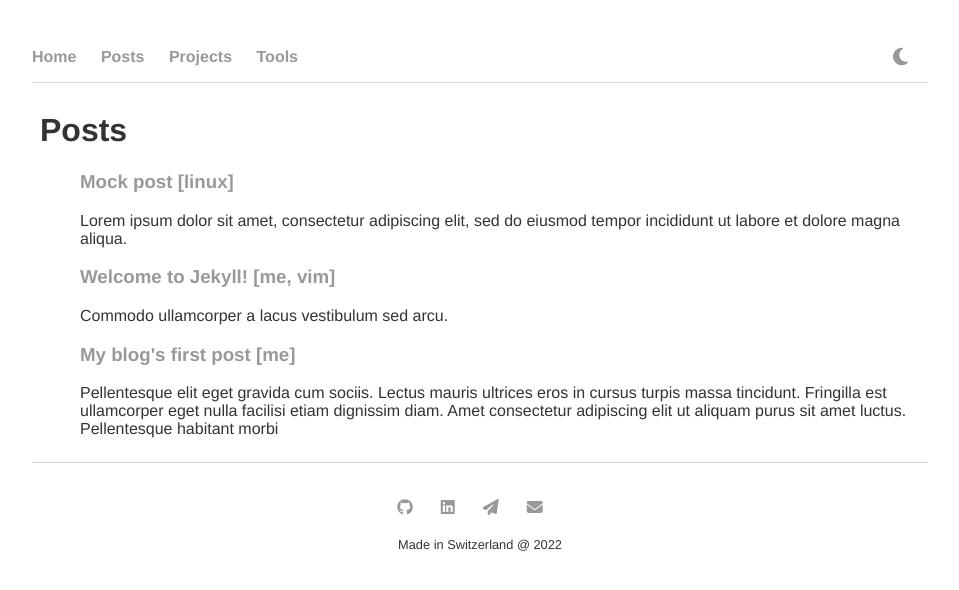
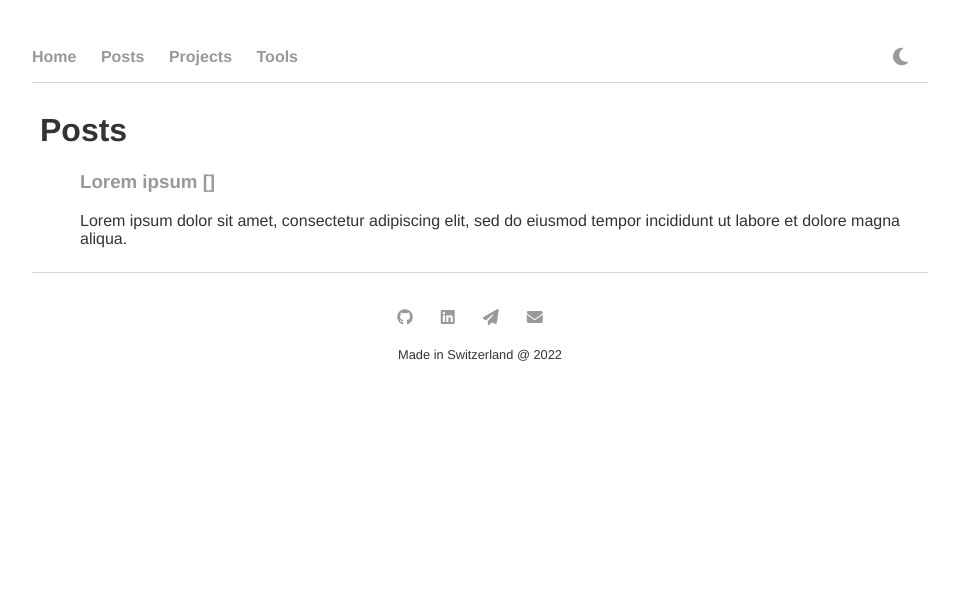
Before and after one commit to baeriivan/baeriivan.github.io, a Jekyll site: the page built from posts/index.html, in a window 1280 px wide. Shown: the top 590 px of the page, without its empty margins (160-1119 px from the left). Built offline with Jekyll 4.4.1, drawn with Linux system fonts in a browser that asks for light colours; nearby versions of some CDN libraries; some of the changed lines change nothing that is shown.

Commit message:
cleaned temp post, kept only one mock one

```diff
--- a/_posts/2020-02-14-blog-first-post.md
+++ /dev/null
@@ -1,34 +0,0 @@
----
-layout: post
-title: "My blog's first post"
-date: 2020-02-14
-preview: >-
-  Pellentesque elit eget gravida cum
-  sociis.
-  Lectus mauris ultrices eros in cursus turpis massa tincidunt. Fringilla est
-  ullamcorper eget nulla facilisi etiam dignissim diam. Amet consectetur
-  adipiscing elit ut aliquam purus sit amet luctus. Pellentesque habitant morbi
-categories: [me]
----
-
-Commodo ullamcorper a lacus vestibulum sed arcu. Aliquet porttitor lacus luctus
-accumsan tortor posuere ac ut consequat. Hac habitasse platea dictumst quisque
-sagittis. Fermentum leo vel orci porta non pulvinar neque. Dignissim
-suspendisse in est ante in nibh mauris. Proin sed libero enim sed. Purus sit
-amet luctus venenatis lectus magna fringilla. Est pellentesque elit ullamcorper
-dignissim cras tincidunt. Sollicitudin nibh sit amet commodo nulla. Enim nunc
-faucibus a pellentesque. Semper viverra nam libero justo laoreet sit amet
-cursus sit. Faucibus a pellentesque sit amet. Morbi tristique senectus et netus
-et malesuada.
-
-Lectus mauris ultrices eros in cursus turpis massa tincidunt. Fringilla est
-ullamcorper eget nulla facilisi etiam dignissim diam. Amet consectetur
-adipiscing elit ut aliquam purus sit amet luctus. Pellentesque habitant morbi
-tristique senectus et. Orci ac auctor augue mauris augue. Mauris cursus mattis
-molestie a iaculis at erat pellentesque. Nunc consequat interdum varius sit
-amet mattis vulputate enim nulla. Nunc sed velit dignissim sodales. Quam
-vulputate dignissim suspendisse in est ante in. Senectus et netus et malesuada
-fames ac turpis. Massa id neque aliquam vestibulum morbi blandit. At in tellus
-integer feugiat. Pellentesque eu tincidunt tortor aliquam nulla facilisi cras.
-Egestas fringilla phasellus faucibus scelerisque eleifend donec pretium
-vulputate sapien.
--- a/_posts/2020-02-15-welcome-to-jekyll.md
+++ /dev/null
@@ -1,31 +0,0 @@
----
-layout: post
-title:  "Welcome to Jekyll!"
-date:   2020-02-15 11:11:39 +0100
-preview: >-
-  Commodo ullamcorper a lacus vestibulum sed arcu.
-categories: [me, vim]
----
-You’ll find this post in your `_posts` directory. Go ahead and edit it and re-build the site to see your changes. You can rebuild the site in many different ways, but the most common way is to run `jekyll serve`, which launches a web server and auto-regenerates your site when a file is updated.
-
-Jekyll requires blog post files to be named according to the following format:
-
-`YEAR-MONTH-DAY-title.MARKUP`
-
-Where `YEAR` is a four-digit number, `MONTH` and `DAY` are both two-digit numbers, and `MARKUP` is the file extension representing the format used in the file. After that, include the necessary front matter. Take a look at the source for this post to get an idea about how it works.
-
-Jekyll also offers powerful support for code snippets:
-
-{% highlight ruby %}
-def print_hi(name)
-  puts "Hi, #{name}"
-end
-print_hi('Tom')
-#=> prints 'Hi, Tom' to STDOUT.
-{% endhighlight %}
-
-Check out the [Jekyll docs][jekyll-docs] for more info on how to get the most out of Jekyll. File all bugs/feature requests at [Jekyll’s GitHub repo][jekyll-gh]. If you have questions, you can ask them on [Jekyll Talk][jekyll-talk].
-
-[jekyll-docs]: https://jekyllrb.com/docs/home
-[jekyll-gh]:   https://github.com/jekyll/jekyll
-[jekyll-talk]: https://talk.jekyllrb.com/
--- a/_posts/2022-04-05-mock-post.md
+++ b/_posts/2022-04-09-lorem-isum.md
@@ -1,10 +1,9 @@
 ---
 layout: post
-title: "Mock post"
-date: 2022-04-05
+title: "Lorem ipsum"
+date: 2022-04-09
 preview: "Lorem ipsum dolor sit amet, consectetur adipiscing elit, sed do eiusmod tempor
 incididunt ut labore et dolore magna aliqua."
-categories: [linux]
 ---
 
 Lorem ipsum dolor sit amet, consectetur adipiscing elit, sed do eiusmod tempor
--- a/_sass/main.scss
+++ b/_sass/main.scss
@@ -21,7 +21,6 @@
 
 // $brd: 1px solid  #ccc;
 $brd: none;
-
 
 body {
   background: var(--bg-color-primary);
```
